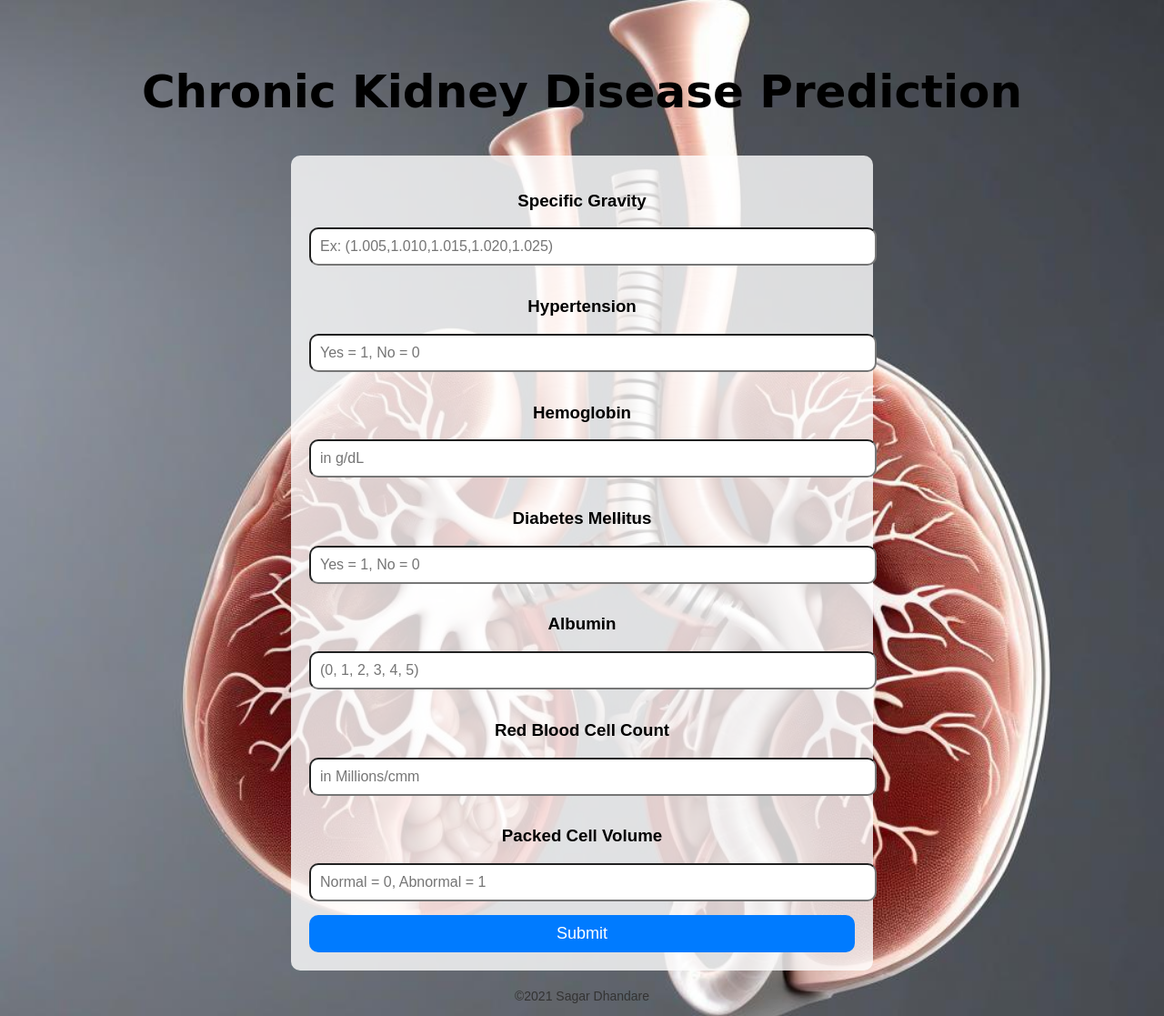
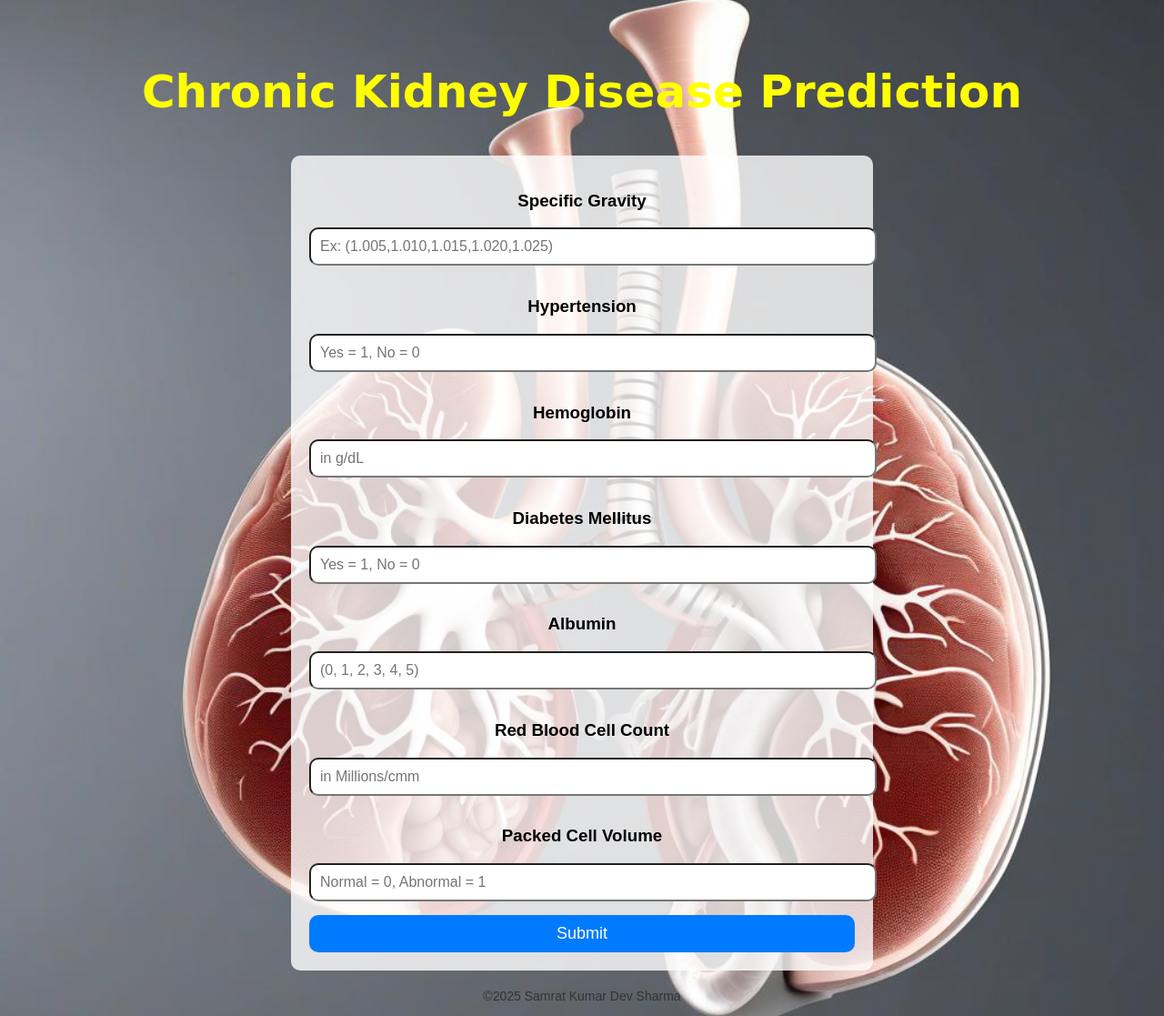
Before and after one commit to samrat1699/ChronicKidneydisease-ML, a Flask app: page / in a window 1280 px wide. Shown: the whole page at 91% size. Run offline with Flask 3, Linux system fonts and the light colour scheme; parts of the project's set-up code (start-up, migrations or seed data) failed here and were passed over.

Commit message:
update html

```diff
--- a/templates/index.html
+++ b/templates/index.html
@@ -8,7 +8,7 @@
     <style>
         /* Background Image */
         body {
-            background-image: url("https://github.com/samrat1699/ChronicKidneydisease-ML/blob/main/Images/image%20(1).jpg");
+            background-image: url("static/image/image (1).jpg");
             background-position: center;
             background-repeat: no-repeat;
             background-size: cover;
@@ -31,7 +31,7 @@
         .heading_font {
             font-family: 'Pacifico', cursive;
             font-size: 50px;
-            color: black;
+            color: yellow;
         }
 
         /* Form Styling */
@@ -105,7 +105,7 @@
         <button type="submit">Submit</button>
     </form>
 
-    <p class="footer-description">©2021 Sagar Dhandare</p>
+    <p class="footer-description">©2025 Samrat Kumar Dev Sharma</p>
 </body>
 
 </html>
```
Also changed, not shown: templates/result.html (+6 -6 lines), predictiondb/predictions.db, static/image/image (1).jpg (renamed from Images/image (1).jpg), static/thumbs-up-13198_256.gif (added), static/yes.gif (added).
